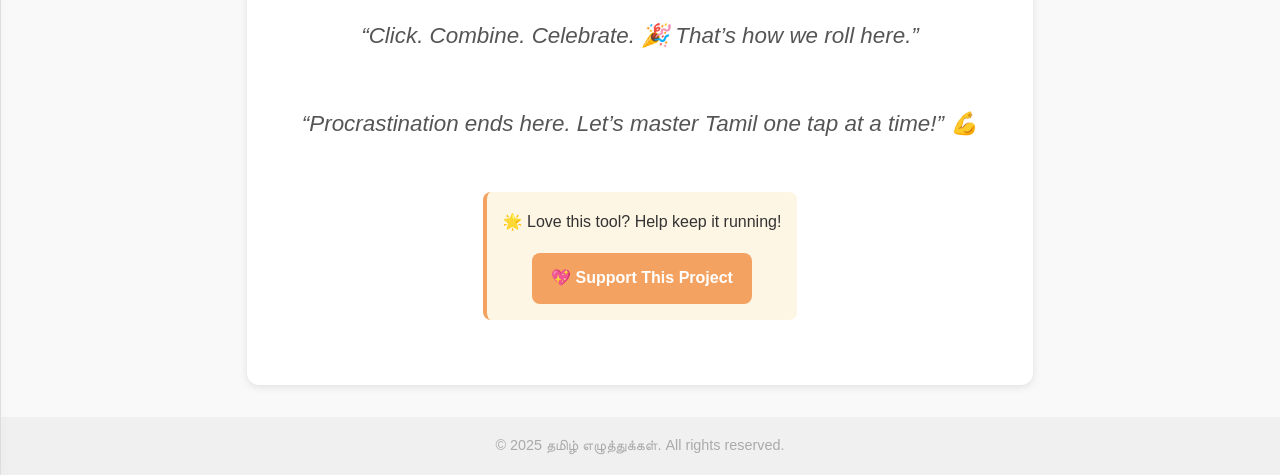
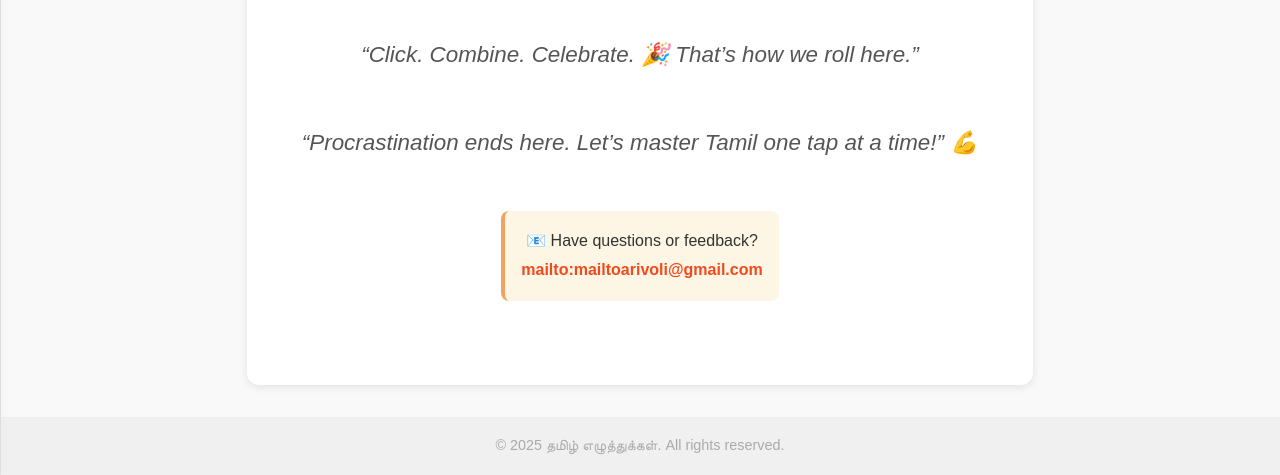
Before and after one commit to ElanArivoli/tamil, a plain HTML site: page about.html in a window 1280 px wide. Shown: the part 325-800 px from the top of the page. Drawn offline with Linux system fonts and the light colour scheme.

Commit message:
Add files via upload
contact info added on about me.

```diff
--- a/about.html
+++ b/about.html
@@ -49,22 +49,20 @@
     .emoji {
       font-size: 2rem;
     }
-    .support-box {
+    .contact-box {
       background: #fef6e4;
       border-left: 4px solid #f4a261;
       padding: 1rem;
       border-radius: 8px;
       margin: 1.5rem 0;
     }
-    .support-box a {
-      display: inline-block;
-      margin-top: 1rem;
-      background: #f4a261;
-      color: #fff;
-      padding: 0.7rem 1.2rem;
-      border-radius: 8px;
+    .contact-box a {
+      color: #f04a1f;
+      font-weight: bold;
       text-decoration: none;
-      font-weight: bold;
+    }
+    .contact-box a:hover {
+      text-decoration: underline;
     }
     footer {
       text-align: center;
@@ -98,10 +96,10 @@
       “Procrastination ends here. Let’s master Tamil one tap at a time!” 💪
     </div>
 
-    <div class="support-box">
-      🌟 Love this tool? Help keep it running!
+    <div class="contact-box">
+      📧 Have questions or feedback?
       <br>
-      <a href="#">💖 Support This Project</a>
+      <a href="mailto:mailtoarivoli@gmail.com">mailto:mailtoarivoli@gmail.com</a>
     </div>
   </main>
 
```
